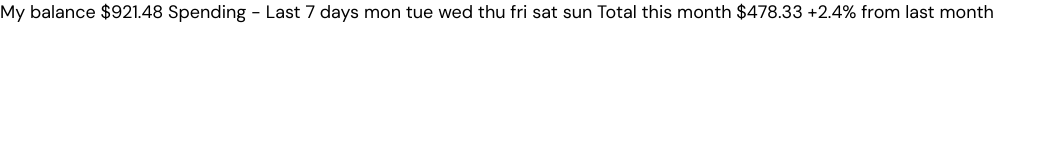
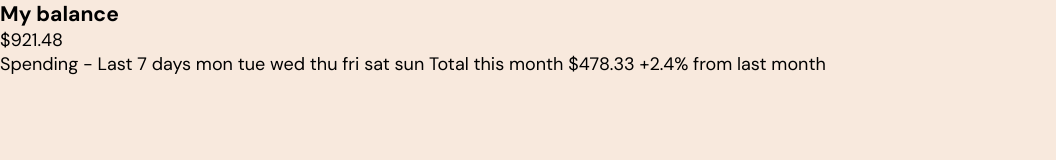
Before and after one commit to naiiiden/expenses-chart-component, a plain HTML site: page index.html in a window 1280 px wide. Shown: the whole page, without its empty margins (0-1056 px from the left). Drawn offline with Linux system fonts and the light colour scheme.

Commit message:
body set background

```diff
--- a/index.html
+++ b/index.html
@@ -8,9 +8,12 @@
   <title>Frontend Mentor | Expenses chart component</title>
 </head>
 <body>
-
-  My balance
-  $921.48
+  <main>
+    <div class="balance--container">
+      <h3>My balance</h3>
+      <span>$921.48</span>
+    </div>
+  </main>
 
   Spending - Last 7 days
 
--- a/style/general.scss
+++ b/style/general.scss
@@ -19,6 +19,7 @@ body {
     min-height: 100vh;
     font-family: DM Sans, sans-serif;
     font-size: 1.125rem;
+    background: $cream;
 }
 
 img {
```
Also changed, not shown: style/general.css, 1 other file.
